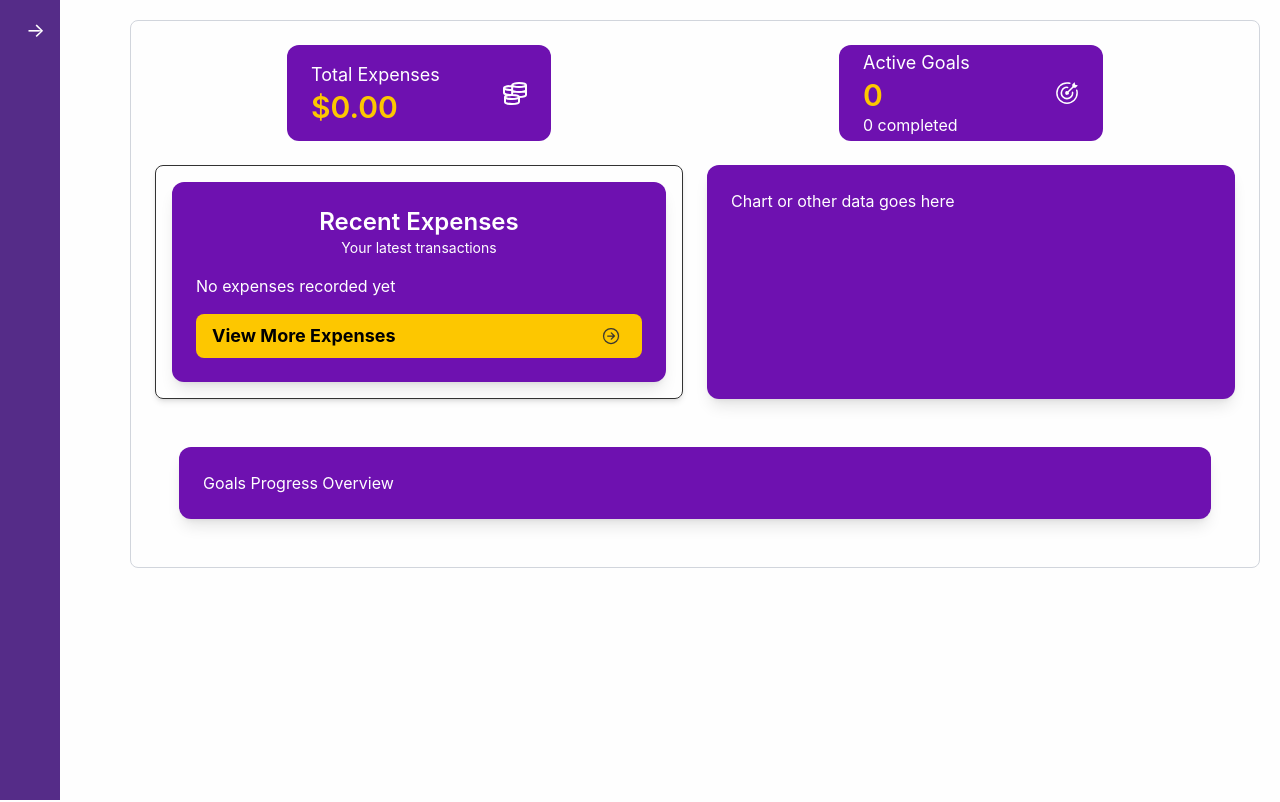
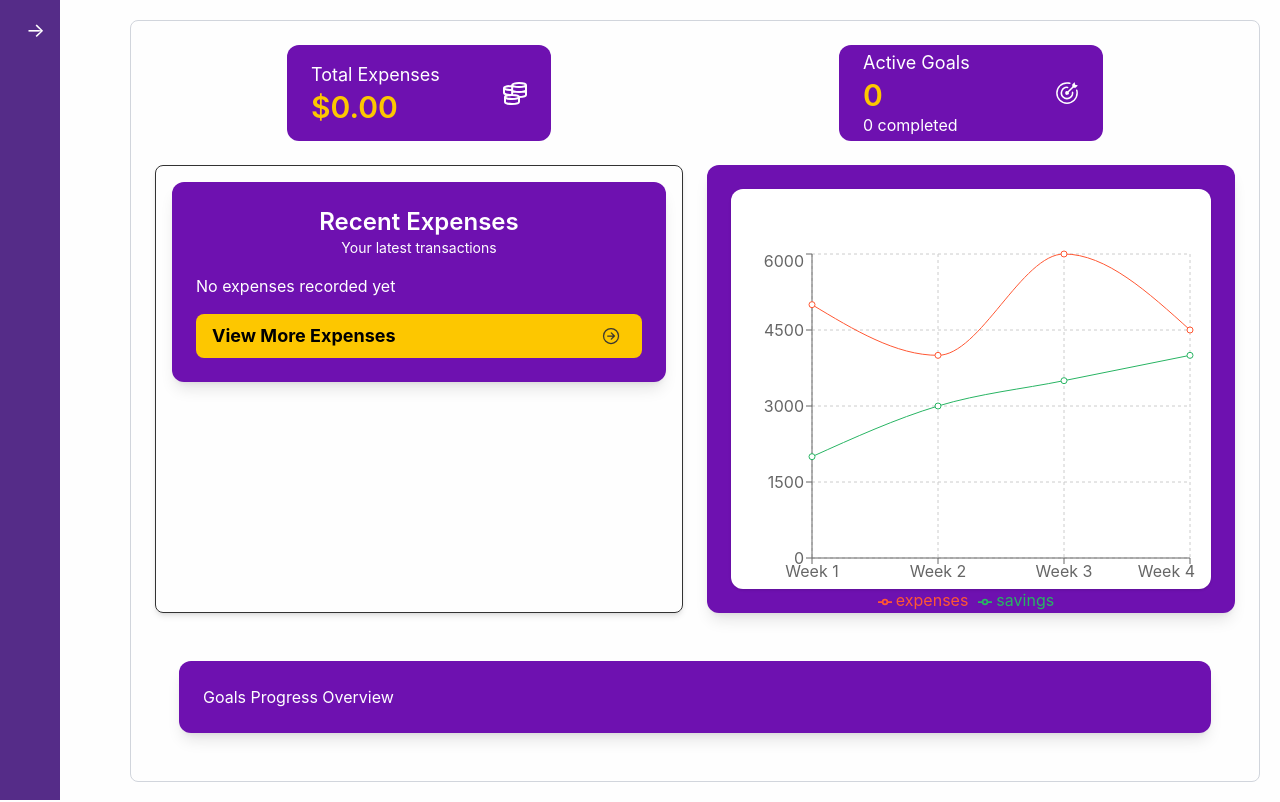
Before and after one commit to Findy-WID/trackIt, a React (Vite) app: page /home in a window 1280 px wide. Built offline with nearby package versions, Linux system fonts and the light colour scheme; grey boxes are pictures that could not be loaded.

Commit message:
Added a line chart using a set of dummy data, changed some sidebar icons

```diff
--- a/src/App.jsx
+++ b/src/App.jsx
@@ -1,10 +1,8 @@
 import React from "react";
 import AppProviders from "./Providers/AppProviders";
-import { ExpenseProvider } from "./Context/ExpenseContext";
 import { BrowserRouter as Router } from "react-router-dom";
 import AppRouter from "./Router/AppRouter";
 import "./Styles/App.css";
-import { UserProvider } from "./Context/UserContext";
 import { ToastContainer, Zoom } from "react-toastify";
 import "react-toastify/dist/ReactToastify.css";
 
--- /dev/null
+++ b/src/Components/ExpensesVsSavings.jsx
@@ -0,0 +1,39 @@
+import React from 'react';
+import {
+  LineChart,
+  Line,
+  XAxis,
+  YAxis,
+  CartesianGrid,
+  Tooltip,
+  Legend,
+  ResponsiveContainer
+} from 'recharts';
+
+const ExpenseVsSavingsChart = () => {
+  const chartData = [
+    { week: "Week 1", expenses: 5000, savings: 2000 },
+    { week: "Week 2", expenses: 4000, savings: 3000 },
+    { week: "Week 3", expenses: 6000, savings: 3500 },
+    { week: "Week 4", expenses: 4500, savings: 4000 },
+  ];
+
+  return (
+    <div className="w-full h-80 bg-white rounded-xl p-4 shadow w-full h-[300px] md:h-[400px]">
+      <h3 className="text-lg font-semibold mb-4 text-center">Expenses vs Savings</h3>
+      <ResponsiveContainer width="100%" height="100%">
+        <LineChart data={chartData}>
+          <CartesianGrid strokeDasharray="3 3" />
+          <XAxis dataKey="week" />
+          <YAxis />
+          <Tooltip />
+          <Legend />
+          <Line type="monotone" dataKey="expenses" stroke="#FF5733" />
+          <Line type="monotone" dataKey="savings" stroke="#28B463" />
+        </LineChart>
+      </ResponsiveContainer>
+    </div>
+  );
+};
+
+export default ExpenseVsSavingsChart;
--- a/src/Components/Sidebar.jsx
+++ b/src/Components/Sidebar.jsx
@@ -5,7 +5,6 @@
 import { UserContext } from "../Context/UserContext";
 import { FontAwesomeIcon } from "@fortawesome/react-fontawesome";
 import {
-  faTachometerAlt,
   faMoneyBillWave,
   faBullseye,
   faChartLine,
@@ -14,6 +13,7 @@
   faChevronDown,
   faCalendarDay,
 } from "@fortawesome/free-solid-svg-icons";
+import { FaHome, FaMoneyCheck } from "react-icons/fa";
 import "../Styles/sidebar/sidebar.css";
 import { ExpenseForm } from "./ExpenseForm";
 import AddExpenseButton from "./AddExpenseButton";
@@ -67,12 +67,12 @@
 
         <nav className="sideNavSection">
           <Link to="/home" className="navItem">
-            <FontAwesomeIcon icon={faTachometerAlt} className="sidebarIcon" />
+            <FaHome className="sidebarIcon" />
             <span>Dashboard</span>
           </Link>
 
           <Link to="/expenses" className="navItem">
-            <FontAwesomeIcon icon={faMoneyBillWave} className="sidebarIcon" />
+            <FaMoneyCheck className="sidebarIcon" />
             <span>Expenses</span>
           </Link>
 
--- a/src/Pages/Home.jsx
+++ b/src/Pages/Home.jsx
@@ -4,6 +4,7 @@
 import RecentExpenses from "../Components/RecentExpenses";
 import TotalExpense from "../Components/TotalExpense"
 import ActiveGoals from "../Components/ActiveGoals";
+import ExpenseVsSavingsChart from '../Components/ExpensesVsSavings';
 import "../Styles/App.css";
 
 export const Home = () => {
@@ -21,7 +22,7 @@
     </div>
     <div className="bg-purple-800 text-white rounded-xl p-6 shadow-lg">
       {/* Placeholder for line chart or other data */}
-      <p>Chart or other data goes here</p>
+      <ExpenseVsSavingsChart />
     </div>
   </div>
 
```
